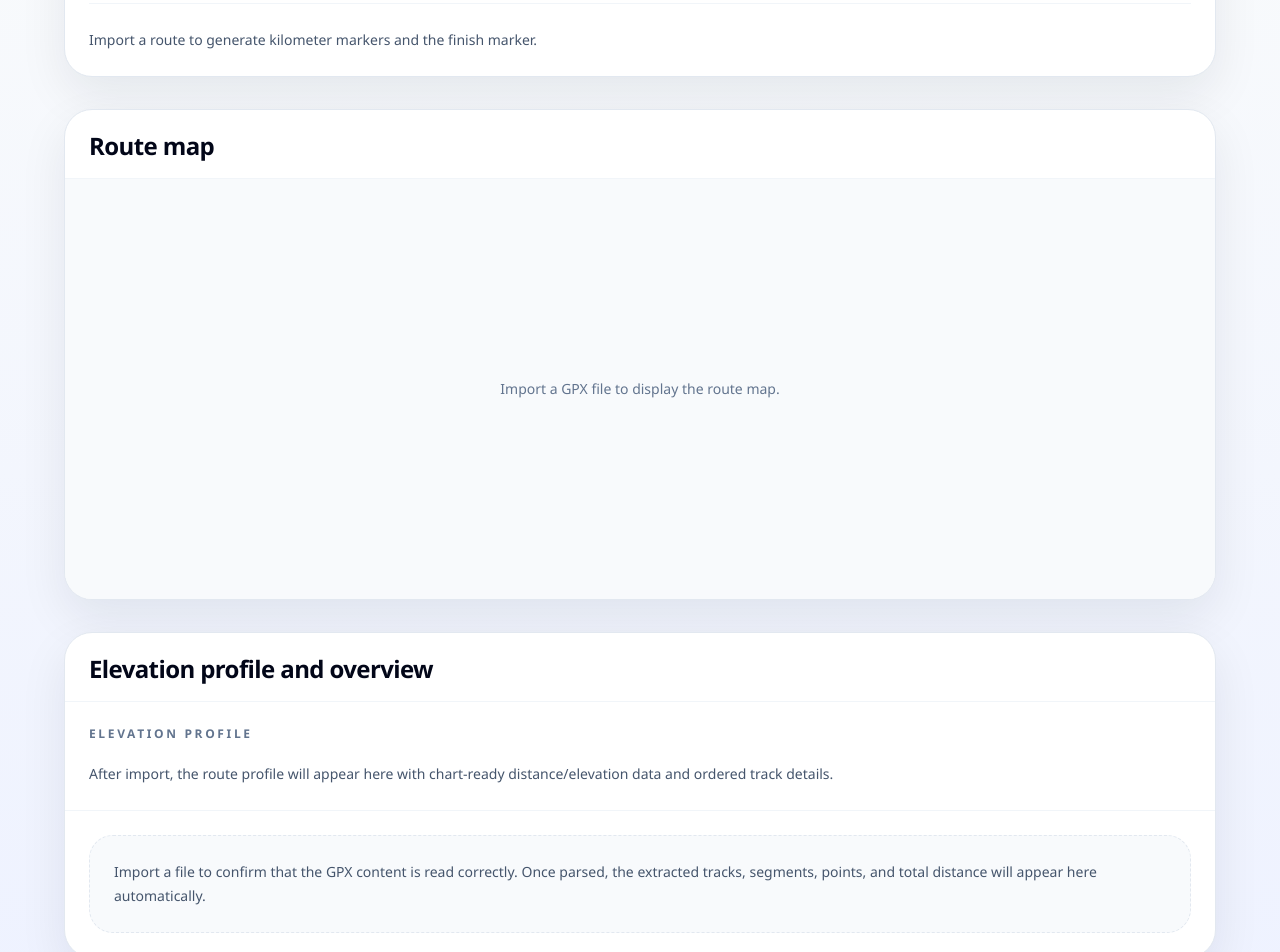
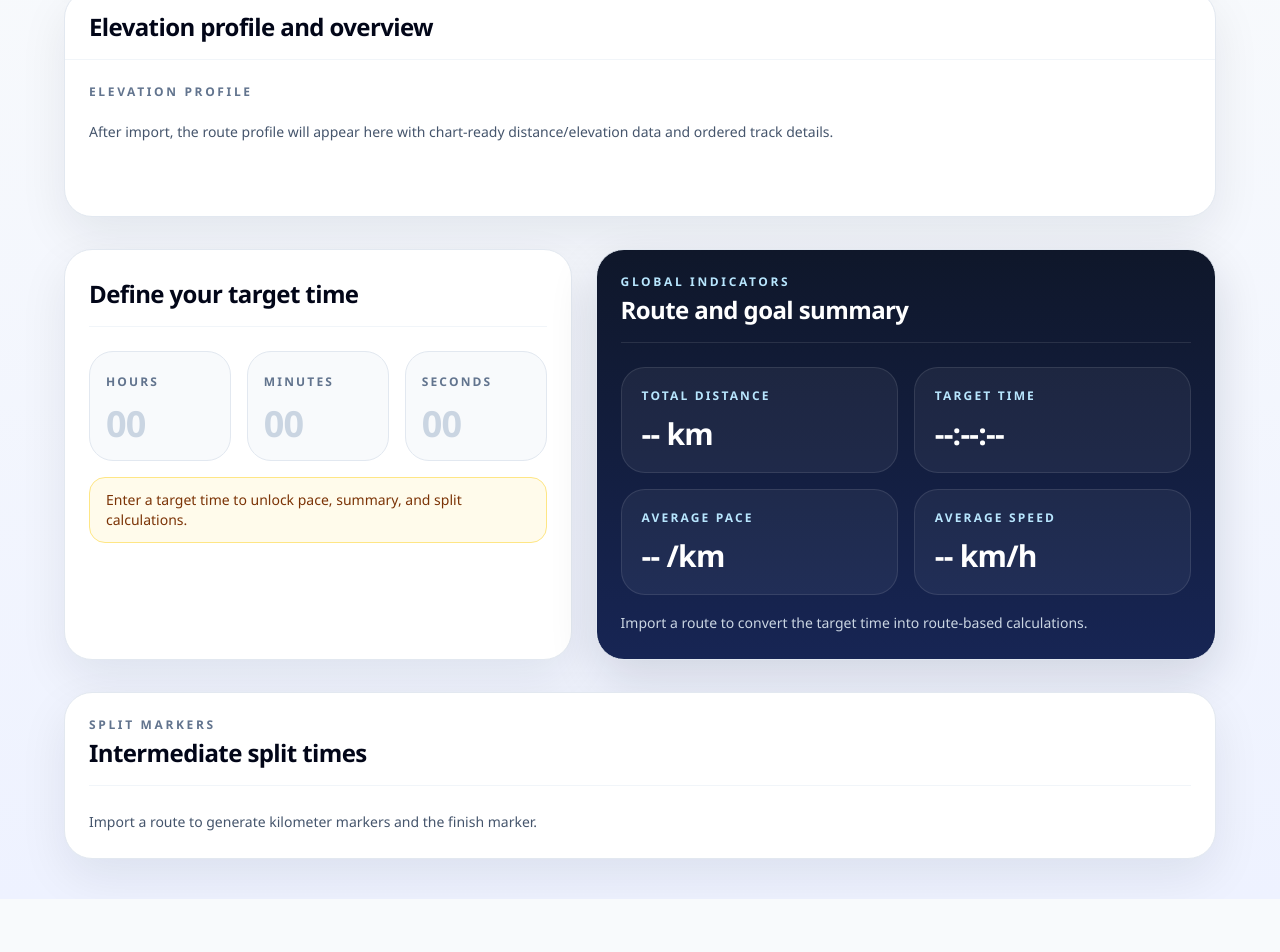
Before and after one commit to dieperid/gpx-analyzer, a Next.js app: page / in a window 1280 px wide. Shown: the part 920-1872 px from the top of the page. After the commit the page ends 1819 px from the top, so only its background shows below. Built offline with nearby package versions, Linux system fonts and the light colour scheme.

Commit message:
feat: moved place of the components

```diff
--- a/app/page.tsx
+++ b/app/page.tsx
@@ -183,6 +183,17 @@ export default function Home() {
           </div>
         </section>
 
+        <RouteMapSection
+          route={activeRoute}
+          fileName={loadedRoute?.fileName ?? null}
+          importId={loadedRoute?.importId ?? null}
+        />
+
+        <ProfileOverviewSection
+          route={activeRoute}
+          fileName={loadedRoute?.fileName ?? null}
+        />
+
         <section className="grid gap-6 xl:grid-cols-[0.9fr_1.1fr]">
           <TargetTimeSection
             value={targetTimeInput}
@@ -197,17 +208,6 @@ export default function Home() {
           targetTime={targetTime}
           splitMarkers={splitMarkers}
         />
-
-        <RouteMapSection
-          route={activeRoute}
-          fileName={loadedRoute?.fileName ?? null}
-          importId={loadedRoute?.importId ?? null}
-        />
-
-        <ProfileOverviewSection
-          route={activeRoute}
-          fileName={loadedRoute?.fileName ?? null}
-        />
       </div>
     </main>
   );
--- a/components/profile-overview-section.tsx
+++ b/components/profile-overview-section.tsx
@@ -21,7 +21,7 @@ export default function ProfileOverviewSection({
 
       <ElevationProfilePanel route={route} embedded />
 
-      <div className="border-t border-slate-100 px-6 py-6">
+      <div className="px-6 py-6">
         <RouteOverviewSection route={route} fileName={fileName} embedded />
       </div>
     </section>
--- a/components/route-map-client.tsx
+++ b/components/route-map-client.tsx
@@ -55,7 +55,7 @@ export default function RouteMapClient({
           </div>
         </div>
       )}
-      <div className="h-80 w-full sm:h-105">
+      <div className="h-80 w-full sm:h-160">
         <MapContainer
           center={startPosition}
           zoom={13}
--- a/components/route-map.tsx
+++ b/components/route-map.tsx
@@ -4,7 +4,7 @@ import { type ParsedGpxRoute } from "@/lib/gpx";
 const RouteMapClient = dynamic(() => import("./route-map-client"), {
   ssr: false,
   loading: () => (
-    <div className="flex h-105 items-center justify-center bg-slate-100 text-sm text-slate-500">
+    <div className="flex h-160 items-center justify-center bg-slate-100 text-sm text-slate-500">
       Loading map...
     </div>
   ),
--- a/components/route-overview-section.tsx
+++ b/components/route-overview-section.tsx
@@ -16,13 +16,7 @@ export default function RouteOverviewSection({
   embedded?: boolean;
 }) {
   return (
-    <section
-      className={
-        embedded
-          ? ""
-          : "rounded-[28px] border border-slate-200 bg-white p-6 shadow-[0_18px_48px_rgba(15,23,42,0.08)]"
-      }
-    >
+    <section>
       {embedded ? null : (
         <div className="flex flex-col gap-4 border-b border-slate-100 pb-4 sm:flex-row sm:items-center sm:justify-between">
           <div>
@@ -33,7 +27,7 @@ export default function RouteOverviewSection({
         </div>
       )}
 
-      {route ? (
+      {route && (
         <div
           className={`${embedded ? "" : "mt-6"} grid gap-4 md:grid-cols-2 xl:grid-cols-5`}
         >
@@ -55,14 +49,6 @@ export default function RouteOverviewSection({
             value={formatWeightedAverageSlope(route)}
           />
         </div>
-      ) : (
-        <div
-          className={`${embedded ? "" : "mt-6"} rounded-3xl border border-dashed border-slate-200 bg-slate-50 p-6 text-sm leading-6 text-slate-600`}
-        >
-          Import a file to confirm that the GPX content is read correctly. Once
-          parsed, the extracted tracks, segments, points, and total distance
-          will appear here automatically.
-        </div>
       )}
     </section>
   );
```
